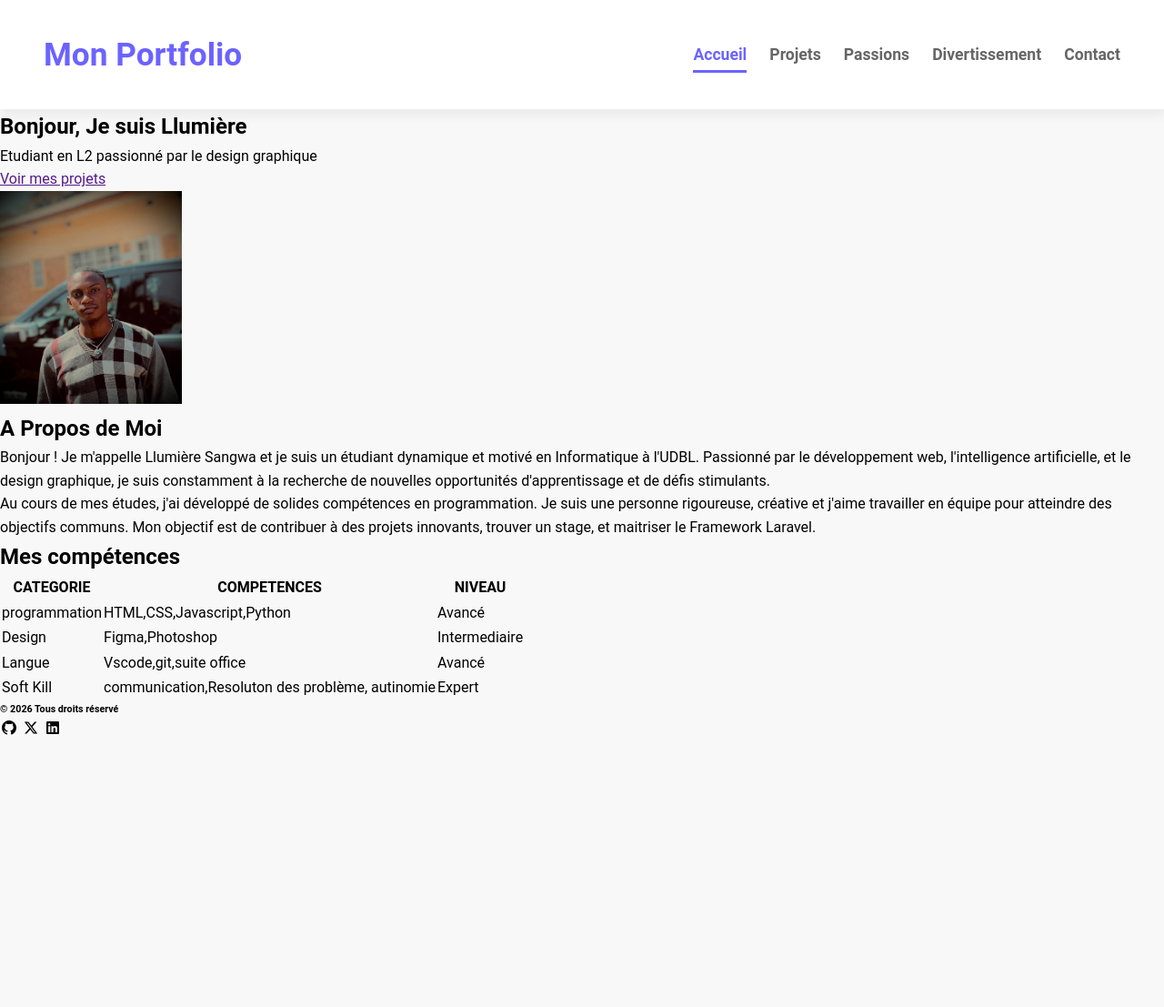
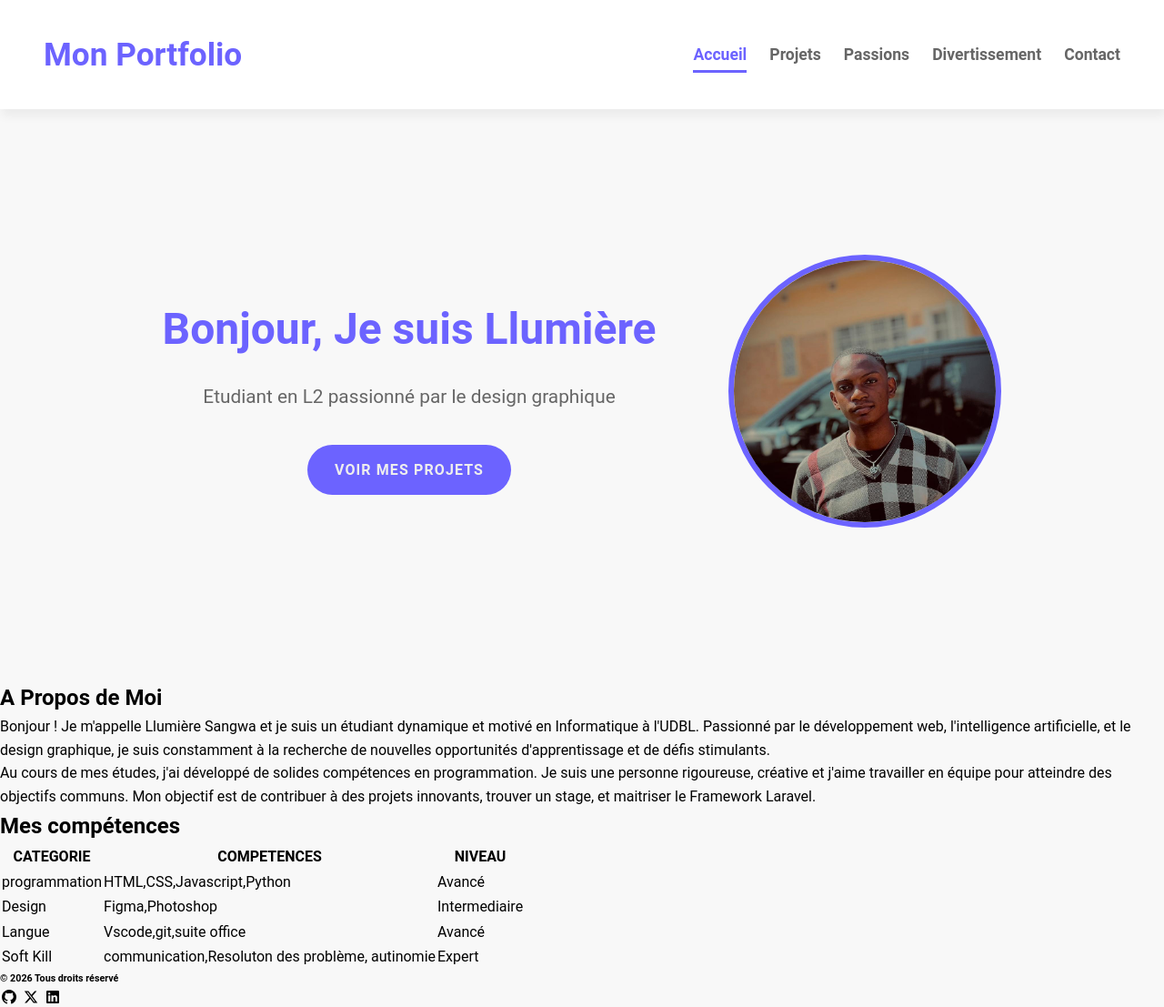
Before and after one commit to Llumiere19/Mon-Portfolio-2026, a plain HTML site: page index.HTML in a window 1280 px wide. Shown: the whole page at 91% size. Before the commit the page ends 814 px from the top, so only its background shows below. Drawn offline with Linux system fonts and the light colour scheme.

Commit message:
Stylisation de la section hero

```diff
--- a/CSS/style.css
+++ b/CSS/style.css
@@ -71,3 +71,47 @@
 a.active::after {
     width: 100%;
 }
+.hero {
+    display: flex;
+    justify-content: center;
+    align-items: center;
+    gap: 5rem;
+    text-align: center;
+    margin: 10rem 2rem;
+}
+.hero img{
+    width: 300px;
+    height: 300px;
+    object-fit: cover;
+    border-radius: 50%;
+    border: 6px solid var(--violet-doux);
+}
+.hero h1 {
+    color: var(--violet-doux);
+    font-size: 3rem;
+    font-weight: 700;
+    margin-bottom: 1.2rem;
+}
+.hero P {
+    color: var(--gris-fonce);
+    font-size: 1.3rem;
+    margin-bottom: 1.2rem;
+}
+.hero a {
+    text-decoration: none;
+    display: inline-block;
+    background-color: var(--violet-doux);
+    color: #EEE;
+    padding: 15px 30px;
+    border-radius: 70px;
+    text-transform: uppercase;
+    letter-spacing: 1.1px;
+    font-weight: 600;
+    margin-top: 1rem;
+    transition: background-color 0.3s ease, transform 0.2s ease;
+}
+.hero a:hover {
+    background-color: var(--violet-fonce);
+    transform: translateY(-5px);
+
+}
--- a/index.HTML
+++ b/index.HTML
@@ -23,14 +23,14 @@
         </nav>
     </header>
     <main>
-        <section>
+        <section class="hero">
             <div>
                 <h1>Bonjour, Je suis Llumière</h1>
                 <p>Etudiant en L2 passionné par le design graphique</p>
-                <a href="">Voir mes projets</a>
+                <a href="projets.html">Voir mes projets</a>
             </div>
             <div>
-                <img src="Image/WhatsApp Image 2026-02-18 at 03.13.13.jpeg" alt="LLES" width="200">
+                <img src="Image/WhatsApp Image 2026-02-18 at 03.13.13.jpeg" alt="LLES">
             </div>
         </section>
         <section>
```
